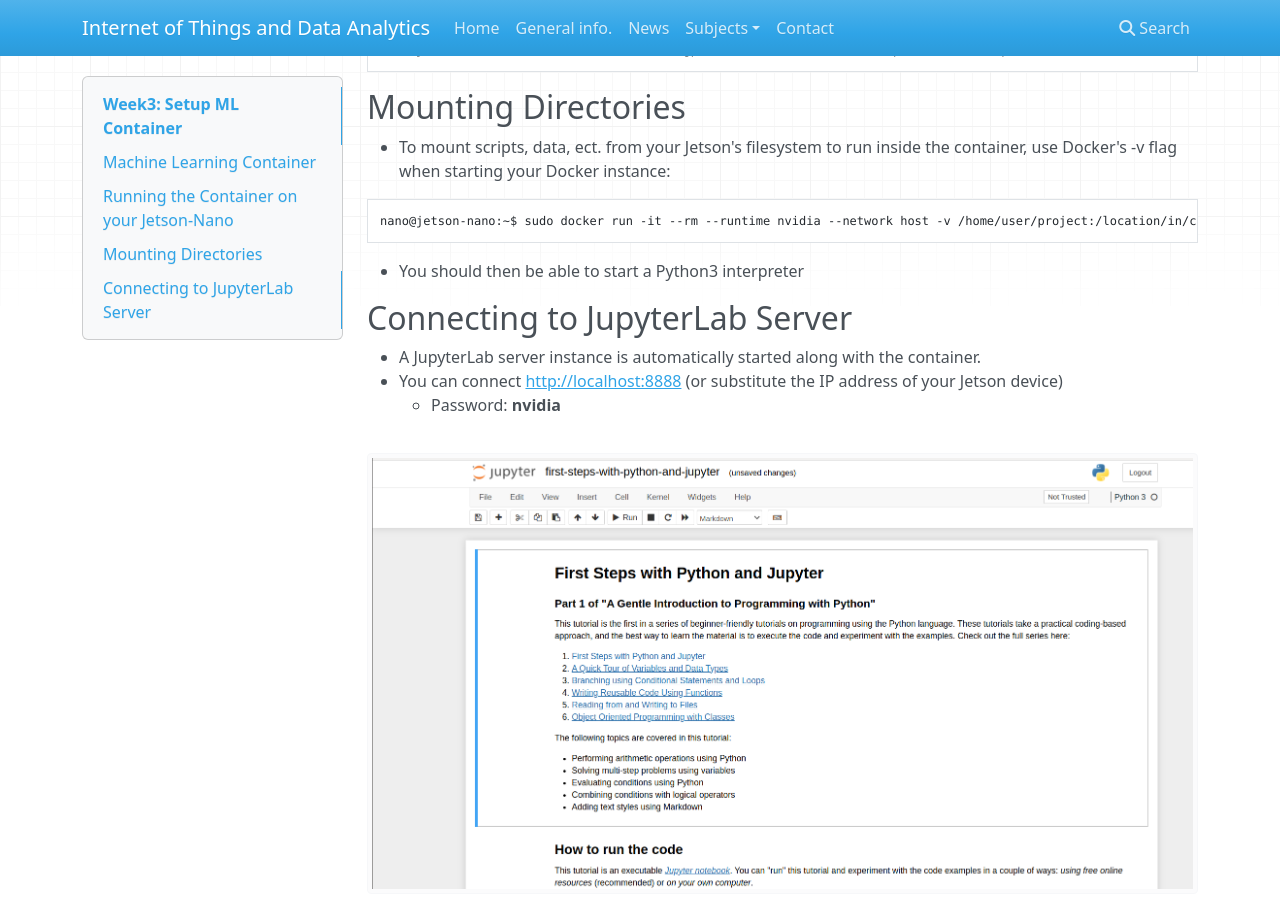
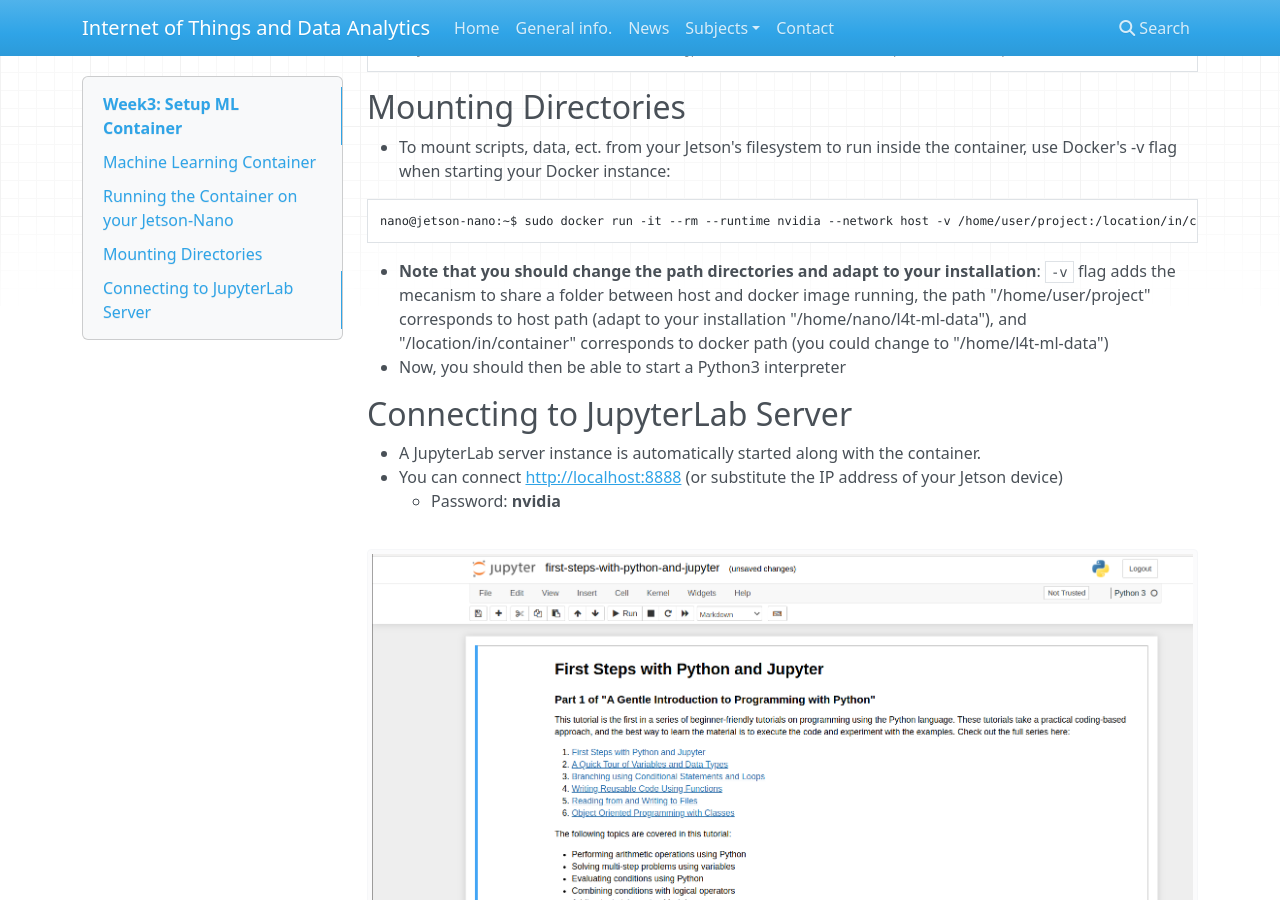
Before and after one commit to iot-da/iot-da.github.io, an MkDocs documentation site: the page built from docs/Subjects/EDGE/Week1/setup_MLcontainer.md, in a window 1280 px wide and 900 px high, scrolled down 845 px. Built offline with MkDocs 1.6.1, drawn with Linux system fonts in a browser that asks for light colours; nearby versions of some CDN libraries.

Commit message:
aclaracion labs instrs.

````diff
--- a/docs/Subjects/EDGE/Week1/setup_MLcontainer.md
+++ b/docs/Subjects/EDGE/Week1/setup_MLcontainer.md
@@ -38,7 +38,8 @@
 nano@jetson-nano:~$ sudo docker run -it --rm --runtime nvidia --network host -v /home/user/project:/location/in/container nvcr.io/nvidia/l4t-ml:r32.6.1-py3
 ```
 
-* You should then be able to start a Python3 interpreter
+* **Note that you should change the path directories and adapt to your installation**: ``-v`` flag adds the mecanism to share a folder between host and docker image running, the path "/home/user/project" corresponds to host path (adapt to your installation "/home/nano/l4t-ml-data"), and "/location/in/container" corresponds to docker path (you could change to "/home/l4t-ml-data")
+* Now, you should then be able to start a Python3 interpreter
 
 ## Connecting to JupyterLab Server
 * A JupyterLab server instance is automatically started along with the container.
````
